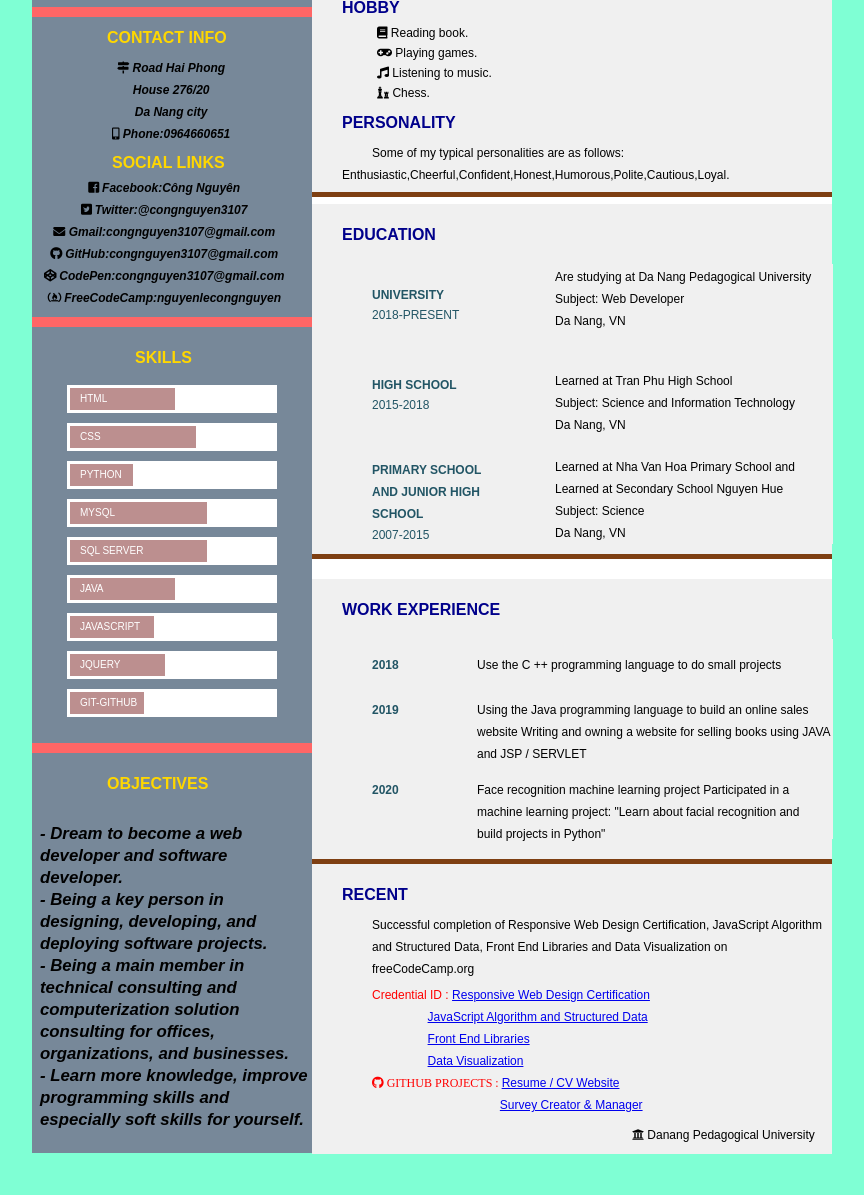
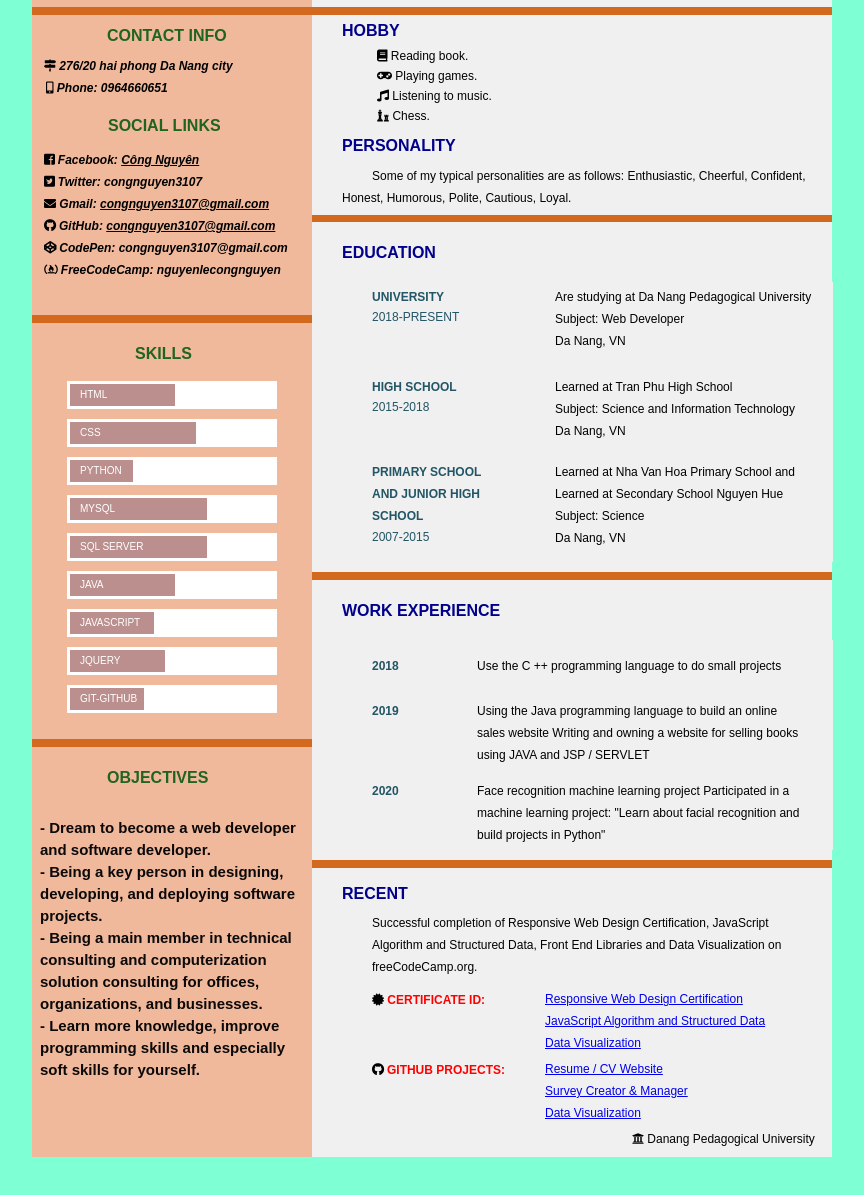
Before and after one commit to NguyenLeCongNguyen/Resume-CV-Website, a plain HTML site: page index.html in a window 1280 px wide. Shown: the part 343-1538 px from the top of the page, without its empty margins (208-1072 px from the left). Before the commit the page ends 1497 px from the top, so only its background shows below. Drawn offline with Linux system fonts and the light colour scheme.

Commit message:
learn react and refactor code CV.

```diff
--- a/CV.css
+++ b/CV.css
@@ -1,63 +1,63 @@
-*{
+* {
   margin: 0;
   padding: 0;
   font-family: "Montserrat", sans-serif;
 }
 
-body{
-  background: #7FFFD4;
+body {
+  background: #7fffd4;
   font-size: 14px;
   line-height: 22px;
   color: #0c0c0c;
   width: 100%;
 }
 
-.container{
+.container {
   width: 800px;
-  height: 1100px;
+  height: 1450px;
   display: flex;
   margin: 50px auto;
   background: #fff;
 }
 
-.left_col{
+.left_col {
   width: 280px;
-  height: 1100px;
-  background: #000000;
+  height: 1450px;
+  /* background: #000000; */
 }
 
-.left_col_1{
+.left_col_1 {
   position: relative;
   width: 100%;
   height: 300px;
-  background: #778899;
+  /* background: #778899; */
+  background: #f1b99c;
 }
 
-.left_col_2{
+.left_col_2 {
   position: relative;
   width: 100%;
   height: 300px;
-  background: #778899;
-
+  /* background: #778899; */
+  background: #f1b99c;
 }
 
-.left_col_3{
+.left_col_3 {
   position: relative;
   width: 100%;
   height: 410px;
-  background:#778899;
+  background: #f1b99c;
   padding: 3px 0;
-
 }
 
-.left_col_4{
+.left_col_4 {
   position: relative;
   width: 100%;
-  height: 400px;
-  background: #778899;
-
+  height: 410px;
+  /* top: 10px; */
+  background: #f1b99c;
 }
-img{
+img {
   position: absolute;
   width: 200px;
   height: 200px;
@@ -66,14 +66,13 @@ img{
   border-radius: 50%;
 }
 
-.br{
+.br {
   width: 100%;
-  height: 10px;
-  background: #FF6666;
-
+  height: 8px;
+  background: #d2691e;
 }
 
-.header{
+.header {
   position: absolute;
   color: whitesmoke;
   top: 20px;
@@ -82,69 +81,68 @@ img{
   font-size: 16px;
 }
 
-.header2{
+.header2 {
   left: 75px;
-  color: #FFD700;
+  color: #1f6421;
   top: 10px;
 }
 
-.a{
+.links {
   position: absolute;
-  color: #FFD700;
+  color: #1f6421;
   text-align: center;
   vertical-align: middle;
-  top: 135px;
-  left: 80px;
+  top: 100px;
+  left: 76px;
   bottom: 50%;
   text-transform: uppercase;
   font-weight: 700;
   font-size: 16px;
-
+  height: 22px;
 }
 
-.header3{
+.header3 {
   left: 103px;
-  color: #FFD700;
+  color: #1f6421;
 }
 
-.header4{
+.header4 {
   top: 20px;
   left: 30px;
-  color:#00008B	;
+  color: #00008b;
 }
 
-.headerB{
+.headerB {
   top: 5px;
   left: 30px;
-  color: #00008B;
+  color: #00008b;
 }
 
-.headerA{
+.headerA {
   left: 50px;
   top: 120px;
   left: 30px;
-  color: #00008B;
+  color: #00008b;
 }
 
-
-.header5{
+.header5 {
   left: 30px;
-color: #00008B;
+  color: #00008b;
 }
 
-.header6{
+.header6 {
   left: 60px;
   color: #225565;
   font-size: 12px;
 }
 
-.header7{
+.header7 {
   left: 75px;
   top: 20px;
-  color: #FFD700;
+  color: #1f6421;
 }
 
-.below{
+.below {
   top: 40px;
   left: 60px;
   color: #225565;
@@ -152,16 +150,16 @@ font-size: 12px;
   font-weight: 500;
 }
 
-.name{
+.name {
   position: absolute;
-  color: #FFD700;
+  color: #1f6421;
   top: 240px;
   left: 25px;
   font-weight: 700;
   font-size: 20px;
 }
 
-.date{
+.date {
   position: absolute;
   top: 265px;
   left: 92px;
@@ -171,22 +169,10 @@ font-weight: 500;
   color: #000000;
 }
 
-.address{
+.address {
   position: absolute;
   color: #000000;
   top: 40px;
-  left: 80px;
-  font-size: 12px;
-  text-align: center;
-  font-weight: bold;
-  font-style: italic;
-}
-
-.address1{
-  position: absolute;
-  color: #000000;
-  top: 160px;
-  bottom: 50px;
   left: 12px;
   font-size: 12px;
   text-align: center;
@@ -194,22 +180,35 @@ font-weight: 500;
   font-style: italic;
 }
 
-.address2{
+.address1 {
+  /* background-color: #7fffd4; */
+  height: 138px;
   position: absolute;
   color: #000000;
-  left: 8px;
-  font-size: 16px;
+  top: 134px;
+  bottom: 50px;
+  left: 12px;
+  font-size: 12px;
+  /* text-align: center; */
   font-weight: bold;
-
+  font-style: italic;
 }
 
-.container .left_col .left_col_3 ul li{
+.address2 {
+  position: absolute;
+  color: #0b0909;
+  left: 8px;
+  font-size: 15px;
+  font-weight: bold;
+}
+
+.container .left_col .left_col_3 ul li {
   display: flex;
   margin-bottom: 10px;
   align-items: center;
 }
 
-.skill{
+.skill {
   margin-bottom: 40px;
 }
 
@@ -223,75 +222,83 @@ font-weight: 500;
   top: 15px;
 }
 
-span{
+span {
   position: absolute;
   top: 3px;
   left: 3px;
   height: 78%;
-  background: #BC8F8F;
+  background: #bc8f8f;
   font-size: 10px;
 }
 
-.align{
+.align {
   position: absolute;
   left: 10px;
   color: white;
-
 }
 
-.right_col{
+.right_col {
   width: 520px;
-height: 1100px;
+  height: 1450px;
+  background-color: #d2691e;
 }
 
-.right_col_1{
+.right_col_1 {
   position: relative;
   width: 100%;
-height: 270px;
-background: #F0F0F0;
-border-bottom-color: #D2691E !important;
-border-bottom: solid;
+  height: 300px;
+  /* top: 0xp; */
+  background: #f0f0f0;
+  /* border-bottom-color: #d2691e !important; */
+  /* border-bottom: solid;
   border-bottom-width: thick;
-border-bottom-style: outset;
+  border-bottom-style: outset; */
 }
 
-.right_col_5{
+.right_col_5 {
   position: relative;
   width: 100%;
   height: 200px;
-  top: 10px;
-  background: #F0F0F0;
-  border-bottom-color: #D2691E !important;
+  top: 8px;
+  background: #f0f0f0;
+  /* border-bottom-color: #d2691e !important;
   border-bottom: solid;
   border-bottom-width: thick;
-border-bottom-style: outset;
+  border-bottom-style: outset; */
 }
-hr{
+hr {
   height: 5px;
 }
 
-.right_col_2{
+.right_col_2 {
   position: relative;
   width: 100%;
   height: 350px;
-top: 10px;
-background: #F0F0F0;
-border-bottom-color: #D2691E !important;
-border-bottom: solid;
+  top: 8px;
+  background: #f0f0f0;
+  /* border-bottom-color: #d2691e !important; */
+  /* border-bottom: solid;
   border-bottom-width: thick;
-border-bottom-style: outset;
+  border-bottom-style: outset; */
 }
 
-.right_col_3{
+.right_col_3 {
   position: relative;
   width: 100%;
   height: 280px;
-top: 30px;
-background: #F0F0F0;
-border-bottom-color: #D2691E !important;
+  top: 16px;
+  background: #f0f0f0;
+  /* border-bottom-color: #d2691e !important;
   border-bottom: solid;
   border-bottom-width: thick;
-border-bottom-style: outset;
+  border-bottom-style: outset; */
+}
+.right_col_4 {
+  position: relative;
+  width: 100%;
+  height: 289px;
+  top: 17px;
+  background: #f0f0f0;
 }
 .border_group {
   border-width: 3px;
@@ -299,17 +306,7 @@ border-bottom-style: outset;
   width: 400px;
   height: 300px;
 }
-
-.right_col_4{
-position: relative;
-width: 100%;
-height: 250px;
-top: 23px;
-background: #F0F0F0;
-
-}
-
-.profile{
+.profile {
   position: absolute;
   color: #757575;
   left: 30px;
@@ -318,84 +315,82 @@ padding-right: 30px;
   text-indent: 30px;
 }
 
-.profile1{
-top: 45px;
+.profile1 {
+  top: 52px;
   color: black;
 }
 
-.profile2{
-top: 220px;
+.profile2 {
+  top: 234px;
   color: black;
 }
 
-.hobby1{
+.hobby1 {
   top: 30px;
   left: 5px;
   color: black;
 }
 
-.hobby2{
+.hobby2 {
   top: 50px;
   left: 5px;
   color: black;
 }
 
-.hobby3{
+.hobby3 {
   top: 70px;
   left: 5px;
   color: black;
 }
 
-.hobby4{
+.hobby4 {
   right: 100px;
   top: 150px;
   text-align: left;
   color: black;
 }
 
-.hobby5{
+.hobby5 {
   top: 90px;
   left: 5px;
   color: black;
 }
 
-
-.right_col_left1{
+.right_col_left1 {
   position: absolute;
   top: 60px;
   width: 35%;
   height: 280px;
-background: #F0F0F0;
+  background: #f0f0f0;
 }
 
-.right_col_right1{
+.right_col_right1 {
   position: absolute;
   top: 60px;
   left: 183px;
   width: 65%;
   height: 280px;
-background: #F0F0F0;
+  background: #f0f0f0;
 }
 
-.right_col_left2{
+.right_col_left2 {
   position: absolute;
   top: 60px;
   width: 20%;
   height: 200px;
-background: #F0F0F0;
+  background: #f0f0f0;
 }
 
-.right_col_right2{
+.right_col_right2 {
   position: absolute;
   top: 60px;
   left: 105px;
   width: 80%;
   height: 200px;
-background: #F0F0F0;
-
+  background: #f0f0f0;
 }
 
-.side{
+.side {
   position: absolute;
   color: #757575;
   top: 2px;
@@ -404,11 +399,71 @@ font-size: 12px;
   color: black;
 }
 
-.recent{
+.recent {
   position: absolute;
   top: 60px;
   left: 0px;
   width: 100%;
   height: 230px;
-background: #F0F0F0;
+  background: #f0f0f0;
 }
+
+@media (min-width: 500px) and (max-width: 700px) {
+  /* #right_col_1 {
+    flex-direction: column;
+    font-size: 12px;
+    width: 50%;
+    height: 50px;
+  }
+  #right_col_2 {
+    flex-direction: column;
+    font-size: 12px;
+    width: 40%;
+    height: 50px;
+  }
+  #right_col_3 {
+    flex-direction: column;
+    font-size: 12px;
+    width: 30%;
+    height: 50px;
+  }
+  #right_col_4 {
+    flex-direction: column;
+    font-size: 12px;
+    width: 20%;
+    height: 50px;
+  }
+  #right_col_5 {
+    flex-direction: column;
+    font-size: 12px;
+    width: 10%;
+    height: 50px;
+  } */
+  #left_col {
+    flex-direction: column;
+    font-size: 12px;
+    width: 40%;
+    height: 60%;
+  }
+}
+
+/* @media (min-width: 400px) and (max-width: 600px) {
+  #left_col {
+    flex-direction: column;
+    font-size: 12px;
+    width: 20%;
+    height: 80%;
+  }
+} */
+/* mobile */
+@media only screen and (min-width: 46.1875em) {
+}
+/* tablet */
+@media only screen and (min-width: 46.25em) and (min-width: 63.9375em) {
+  /* .right_col {
+    flex-direction: column-reverse;
+  } */
+  .profile1 {
+    flex-direction: column-reverse;
+  }
+}
--- a/index.html
+++ b/index.html
@@ -1,12 +1,13 @@
 <!DOCTYPE html>
-<html lang="en">
-
+<html>
 <head>
+  <meta charset='utf-8'>
+  <meta http-equiv='X-UA-Compatible' content='IE=edge'>
+  <title>Resume/CV Design</title>
+  <meta name="viewport" content="width=device-width, initial-scale=1.0">
+  <link rel='stylesheet' type='text/css' media='screen' href='CV.css'>
   <link rel="stylesheet" href="https://use.fontawesome.com/releases/v5.0.13/css/all.css" integrity="sha384-DNOHZ68U8hZfKXOrtjWvjxusGo9WQnrNx2sqG0tfsghAvtVlRW3tvkXWZh58N9jp" crossorigin="anonymous">
-  <meta charset="UTF-8">
-  <title>Resume/CV Design</title>
-  <link rel="stylesheet" href="CV.css">
-  <script src="CV.js"></script>
+  <script src='CV.js'></script>
 </head>
 
 <body>
@@ -22,19 +23,19 @@
       <div class="br"></div>
       <div class="left_col_2">
         <p class="header header2">Contact INFO</p>
-        <p class="address"><i class="fas fa-map-signs"></i> Road Hai Phong<br>
-          House 276/20 <br>
-          Da Nang city<br>
-          <i class="fas fa-mobile-alt"></i> Phone:0964660651<br></p>
+        <p class="address"><i class="fas fa-map-signs"></i> 276/20 hai phong Da Nang city<br>
+        <p class="address" style="top: 62px; left: 14px;"><i class="fas fa-mobile-alt"></i> Phone: 0964660651<br></i></p>
         <br>
         <br>
-        <p class="a">Social links</p>
-        <p class="address1"><i class="fab fa-facebook-square"></i> Facebook:Công Nguyên<br>
-          <i class="fab fa-twitter-square"></i> Twitter:@congnguyen3107<br>
-          <i class="fas fa-envelope"></i> Gmail:congnguyen3107@gmail.com<br>
-          <i class="fab fa-github"></i> GitHub:congnguyen3107@gmail.com<br>
-          <i class="fab fa-codepen"></i> CodePen:congnguyen3107@gmail.com<br>
-          <i class="fab fa-free-code-camp"></i> FreeCodeCamp:nguyenlecongnguyen<br>
+        <p class="links">Social links</p>
+
+        <p class="address1">
+          <i class="fab fa-facebook-square"></i> Facebook: <a href="#" style="color:black">Công Nguyên</a><br>
+          <i class="fab fa-twitter-square"></i> Twitter: congnguyen3107<br>
+          <i class="fas fa-envelope"></i> Gmail: <a href="#" style="color:black">congnguyen3107@gmail.com</a><br>
+          <i class="fab fa-github"></i> GitHub: <a href="#" style="color:black">congnguyen3107@gmail.com</a><br>
+          <i class="fab fa-codepen"></i> CodePen: congnguyen3107@gmail.com<br>
+          <i class="fab fa-free-code-camp"></i> FreeCodeCamp: nguyenlecongnguyen<br>
         </p>
       </div>
       <div class="br"></div>
@@ -124,16 +125,13 @@
       <div class="br"></div>
       <div class="left_col_4">
         <p class="header header7">Objectives</p>
-        <p class="address2" style="top: 70px; font-style: italic; font-size: larger;">- Dream to become a web developer and software developer.<br>
+          <p class="address2" style="top: 70px;">- Dream to become a web developer and software developer.<br>
           - Being a key person in designing, developing, and deploying software projects.<br>
           - Being a main member in technical consulting and computerization solution consulting for offices, organizations, and businesses.<br>
           - Learn more knowledge, improve programming skills and especially soft skills for yourself.<br>
           </p>
         <br>
-
-
       </div>
-
     </div>
 
     <!--right column starts-->
@@ -152,7 +150,6 @@
         </p>
       </div>
 
-
       <div class="right_col_5">
         <p class="header headerB">Hobby
         </p>
@@ -169,8 +166,7 @@
 
         <p class="header headerA">Personality
         </p>
-        <p class="profile hobby4">Some of my typical personalities are as follows:
-          Enthusiastic,Cheerful,Confident,Honest,Humorous,Polite,Cautious,Loyal.
+        <p class="profile hobby4" style="width: 490px; height: 44px; padding-right: 0px;">Some of my typical personalities are as follows: Enthusiastic, Cheerful, Confident, Honest, Humorous, Polite, Cautious, Loyal.
         </p>
       </div>
       <hr>
@@ -179,7 +175,7 @@
       <div class="right_col_2">
         <p class="header header5">EDUCATION
         </p>
-        <div class="right_col_left1">
+        <div class="right_col_left1" style="top: 44px;">
           <p class="header header6">University
           </p>
           <p class="header below">2018-Present
@@ -194,20 +190,20 @@
           </p>
         </div>
         <div class="right_col_right1">
-          <p class="side">Are studying at Da Nang Pedagogical University
+          <p class="side"  style="top: 4px;">Are studying at Da Nang Pedagogical University
             <br>
             Subject: Web Developer
             <br>
             Da Nang, VN
           </p>
-          <p class="side" style="top: 106px;">
+          <p class="side" style="top: 94px;">
             Learned at Tran Phu High School
             <br>
             Subject: Science and Information Technology
             <br>
             Da Nang, VN
           </p>
-          <p class="side" style="top: 192px;">
+          <p class="side" style="top: 179px;">
             Learned at Nha Van Hoa Primary School and Learned at Secondary School Nguyen Hue
             <br>
             Subject: Science
@@ -230,10 +226,10 @@
           </p>
         </div>
 
-        <div class="right_col_right2">
+        <div class="right_col_right2" style="height:210px">
           <p class="side" style="top: 15px;">Use the C ++ programming language to do small projects
           </p>
-          <p class="side" style="top: 60px;">Using the Java programming language to build an online sales website
+          <p class="side" style="top: 60px; padding-right: 30px;">Using the Java programming language to build an online sales website
             Writing and owning a website for selling books using JAVA and JSP / SERVLET
           </p>
 
@@ -246,12 +242,40 @@
       </hr>
 
       <div class="right_col_4">
-        <p class="header header5">RECENT
+        <p class="header header5" style="top: 15px;">RECENT
         </p>
-        <div class="recent">
-          <p class="side" style="top: -10px;">Successful completion of Responsive Web Design Certification, JavaScript Algorithm and Structured Data, Front End Libraries and Data Visualization on freeCodeCamp.org
+        <!-- <div class="recent"> -->
+          <p class="side" style="top: 44px; padding-right: 30px;">Successful completion of Responsive Web Design Certification, JavaScript Algorithm and Structured Data, Front End Libraries and Data Visualization on freeCodeCamp.org.
           </p>
-          <p class="side" style="top: 60px; color: red;">Credential ID :
+
+          <div class="right_col_left2" style="top: 100px; height: 0px; margin-top: 5px; ">
+          <p class="header header6" style="top: 16px; width: 140px; color: red; font-size: 12px;">
+            <i class="fa fa-certificate" style="color: black"></i> Certificate ID:
+          </p>
+          <p class="header header6" style="top: 86px; width: 140px; color: red; font-size: 12px;">
+            <i class="fab fa-github" style="color: black;"></i> GITHUB PROJECTS:
+          </p>
+          </div>
+
+
+          <div class="right_col_right2" style="top: 120px; left: 233px; width: 55%; height:65px; font-size: 12px;">
+          <a href=" https://freecodecamp.org/certification/fcc2ba79292-c673-45f8-8119-afc5721469ff/responsive-web-design">Responsive Web Design Certification</a>
+          <br>
+          <a href=" https://freecodecamp.org/certification/fcc2ba79292-c673-45f8-8119-afc5721469ff/javascript-algorithms-and-data-structures">JavaScript Algorithm and Structured Data</a>
+          <br>
+          <a href=" https://freecodecamp.org/certification/fcc2ba79292-c673-45f8-8119-afc5721469ff/data-visualization">Data Visualization</a>
+          <br>
+          </div>
+
+          <div class="right_col_right2" style="top: 190px; left: 233px; width: 55%; height:65px; font-size: 12px;">
+          <a href="https://github.com/NguyenLeCongNguyen/Resume-CV-Website"> Resume / CV Website</a>
+          <br>
+          <a href="https://github.com/NguyenLeCongNguyen/Survey-Creator-Manager"> Survey Creator & Manager</a>
+          <br>
+          <a href=" https://freecodecamp.org/certification/fcc2ba79292-c673-45f8-8119-afc5721469ff/data-visualization">Data Visualization</a>
+          <br>
+          </div>
+          <!-- <p class="side" style="top: 130px; color: red;">Credential ID :
             <a href=" https://freecodecamp.org/certification/fcc2ba79292-c673-45f8-8119-afc5721469ff/responsive-web-design">Responsive Web Design Certification</a>
             <br>
             <a style="padding-left: 20%;" href=" https://freecodecamp.org/certification/fcc2ba79292-c673-45f8-8119-afc5721469ff/javascript-algorithms-and-data-structures">JavaScript Algorithm and Structured Data</a>
@@ -260,15 +284,16 @@
             <br>
             <a style="padding-left: 20%;" href=" https://freecodecamp.org/certification/fcc2ba79292-c673-45f8-8119-afc5721469ff/data-visualization">Data Visualization</a>
             <br>
-            <i class="fab fa-github" style="color: red;"> GITHUB PROJECTS : <a href="https://github.com/NguyenLeCongNguyen/Resume-CV-Website"> Resume / CV Website</a>
+            <i class="fab fa-github" style="color: red;"> GITHUB PROJECTS :
+            <a href="https://github.com/NguyenLeCongNguyen/Resume-CV-Website"> Resume / CV Website</a>
             </i>
             <br>
             <a style="padding-left: 46%;" href="https://github.com/NguyenLeCongNguyen/Survey-Creator-Manager"> Survey Creator & Manager</a>
             </i>
+          </p> -->
+          <p class="side" style="top: 260px; left: 320px;"><i class="fas fa-university"></i> Danang Pedagogical University
           </p>
-          <p class="side" style="top: 200px; left: 320px;"><i class="fas fa-university"></i> Danang Pedagogical University
-          </p>
-        </div>
+        <!-- </div> -->
       </div>
     </div>
   </div>
```
Also changed, not shown: react/index.js (added, +52 -0 lines), react/react.css (added, +26 -0 lines), react/react.html (added, +26 -0 lines). Lines whose indentation alone changed are shown as unchanged.
